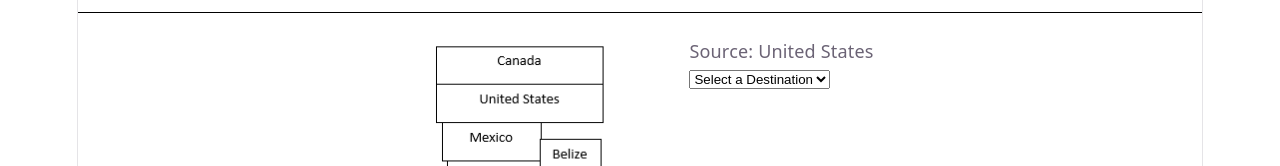
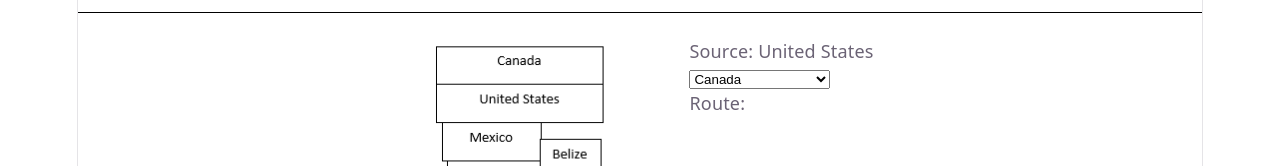
Before and after one commit to Alexander-D-28/C.H.-Robinson-take-home-project, a React (Vite) app in the folder Routes/: page / in a window 1280 px wide. Shown: the part 136-302 px from the top of the page. Built offline with nearby package versions, Linux system fonts and the light colour scheme.

Commit message:
BFS route finder implementation

```diff
--- a/Routes/src/Components/Page/page.jsx
+++ b/Routes/src/Components/Page/page.jsx
@@ -1,7 +1,10 @@
+import {useState} from "react"
 import './page.css'
 import countries from './images/countries.png'
+import {routeFinder} from '../routeFinder/routeFinder'
 
 function HomePage() {
+    const[route, setRoute] = useState([]);
     return (
         <>
             <header className="header">
@@ -14,8 +17,13 @@ function HomePage() {
                     <img src={countries} alt="image of North American Countries" />
                     <div className="input">
                         <p>Source: United States</p>
-                        <select>
-                            <option value="" disabled selected>Select a Destination</option>
+                        <select
+                            onChange={(event) => {
+                                const selectedDestination = event.target.value
+                                setRoute(routeFinder(selectedDestination))
+                            }}
+                        >
+                            <option value="" disabled>Select a Destination</option>
                             <option value="Canada">Canada</option>
                             <option value="Mexico">Mexico</option>
                             <option value="Belize">Belize</option>
@@ -26,6 +34,7 @@ function HomePage() {
                             <option value="Costa Rica">Costa Rica</option>
                             <option value="Panama">Panama</option>
                         </select>
+                        <p>Route: {route.join(' -> ')}</p>
                     </div>
                 </div>
             </main>
--- /dev/null
+++ b/Routes/src/Components/routeFinder/routeFinder.jsx
@@ -0,0 +1,42 @@
+//Graph consisting of countries as vertices and borders as edges
+const graph = {
+    "United States": ["Canada", "Mexico"],
+    "Canada": ["United States"],
+    "Mexico": ["United States", "Belize", "Guatemala"],
+    "Belize": ["Mexico", "Guatemala"],
+    "Guatemala": ["Mexico", "Belize", "El Salvador", "Honduras"],
+    "El Salvador": ["Guatemala", "Honduras"],
+    "Honduras": ["Guatemala", "El Salvador", "Nicaragua"],
+    "Nicaragua": ["Honduras", "Costa Rica"],
+    "Costa Rica": ["Nicaragua", "Panama"],
+    "Panama": ["Costa Rica"]
+}
+
+//Uses Breadth First Search to search through our graph to find shortest path (O(Vertices + Edges))
+export function routeFinder(destination) {
+    const queue = [["United States"]];
+    const visited = new Set(["United States"]);
+
+    while(queue.length > 0) {
+        //dequeue element
+        const route = queue.shift();
+        const current = route[route.length-1];
+
+        //Check if found
+        if(current == destination) {
+            return route;
+        }
+        //else check its borders to determine next shortest path
+        else {
+            for(const next of graph[current]) {
+                if(!visited.has(next)) {
+                    visited.add(next);
+                    //add to our route
+                    queue.push([...route, next]);
+                }
+            }
+        }
+    }
+    //return null if none found
+    return [];
+}
```
Also changed, not shown: Routes/src/Components/routeFinder/routerFinder.jsx (deleted), 1 other file (tests, documents, lock files or other folders).
